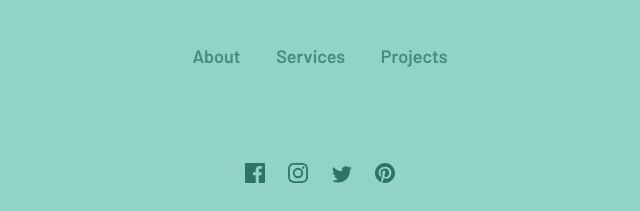
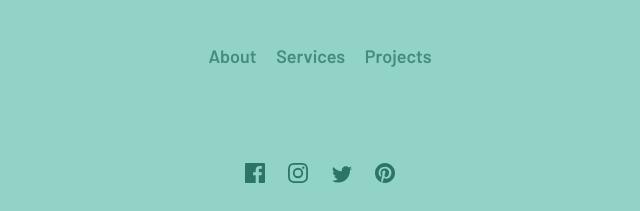
Before and after one commit to aishah-akinsoji/sunnyside-agency-landing-page-main, a plain HTML site: page index.html in a window 1280 px wide. Shown: the part 3790-4001 px from the top of the page, 320-960 px from the left. Drawn offline with Linux system fonts and the light colour scheme.

Commit message:
new commit 3:26 PM

```diff
--- a/style.css
+++ b/style.css
@@ -286,10 +286,10 @@ footer {
     margin: 2rem;
 }
 .links {
-    margin: 1rem 2rem 3rem 2rem
+    margin: 1rem 1.5rem 3rem 1.5rem
 }
 .links a {
-    margin: 1rem;
+    margin: 0.5rem;
 }
 .links a:hover, .attribution a:hover {
     color: white;
```
